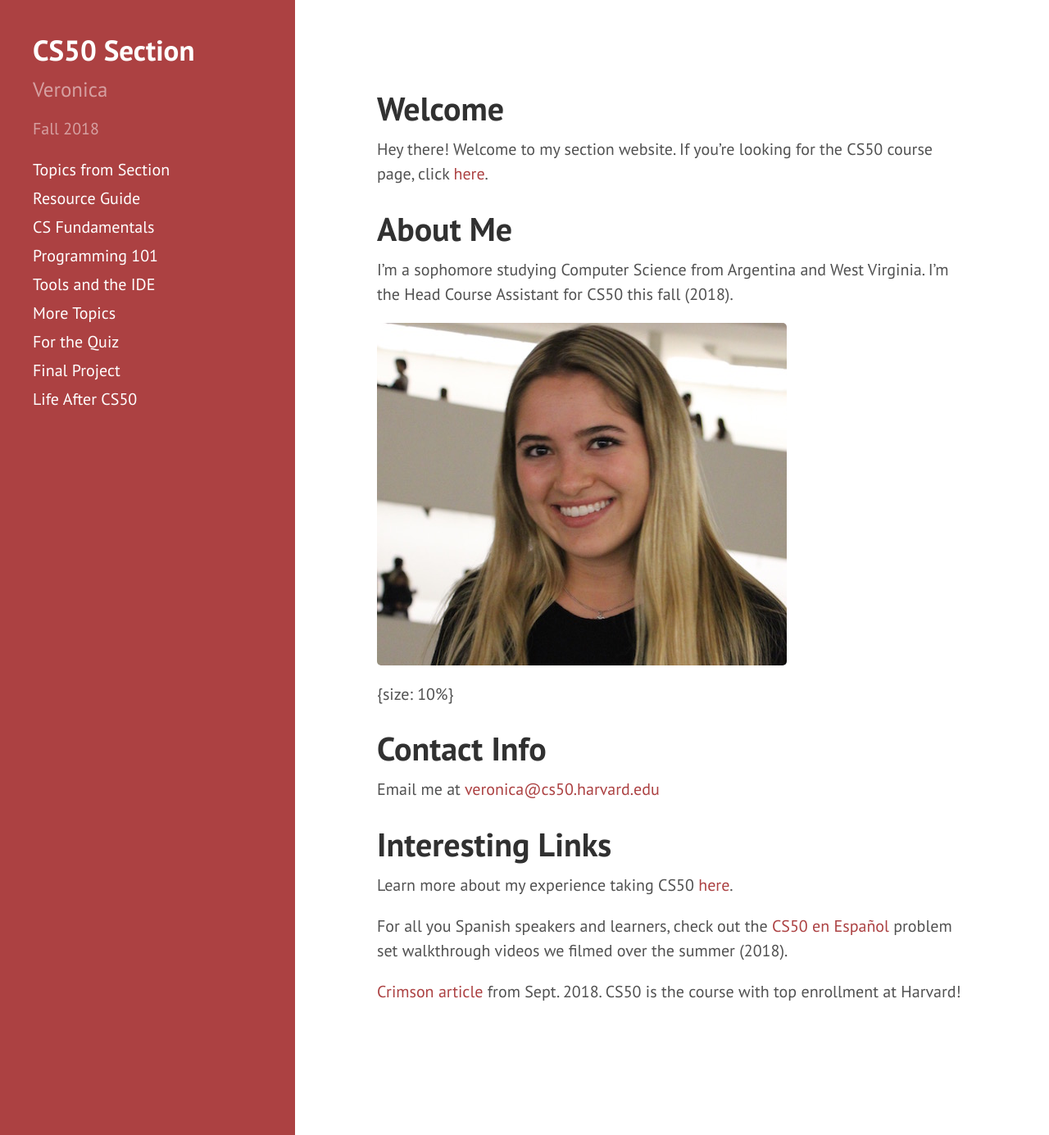
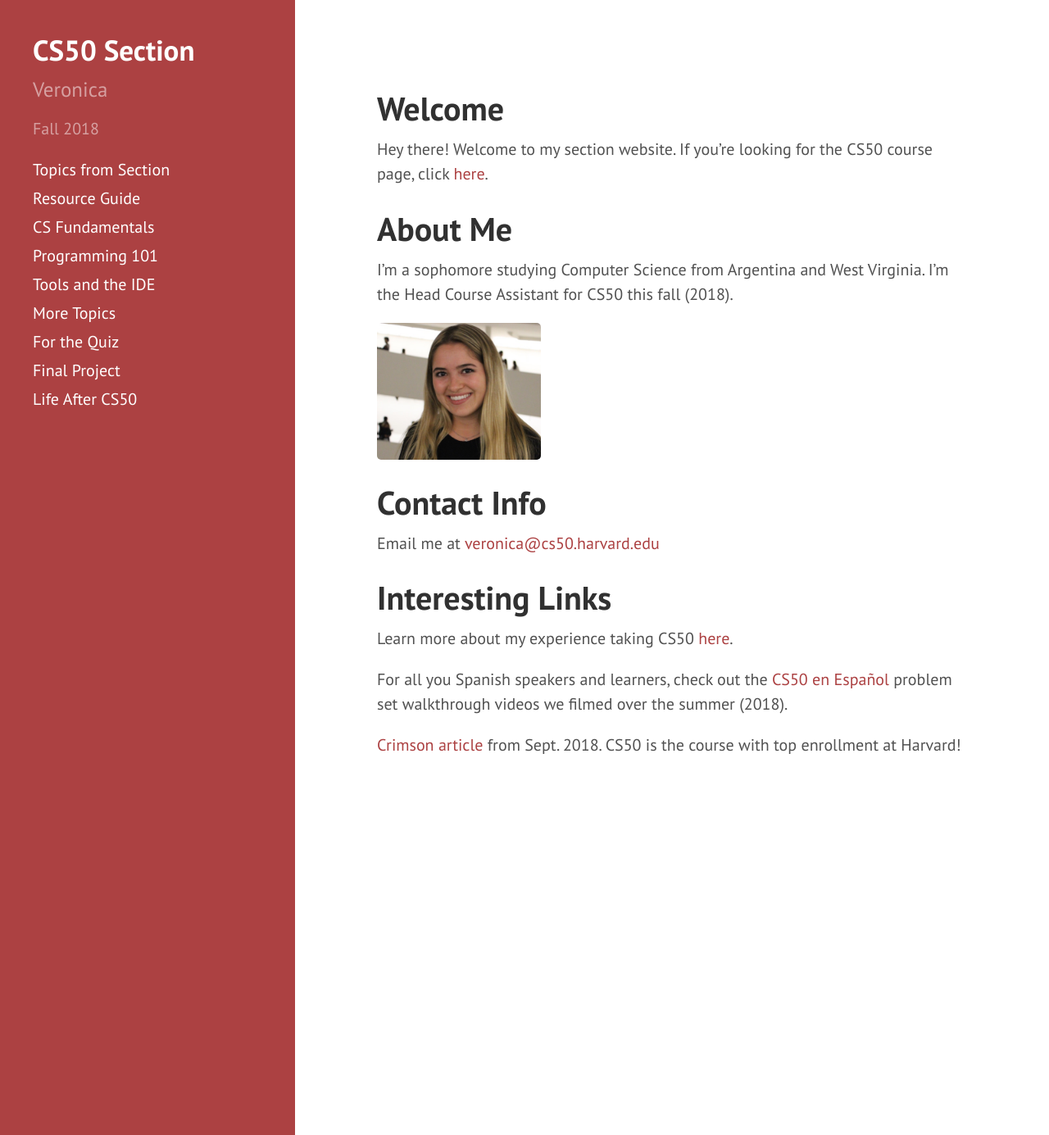
Before and after one commit to veronicanutting/CS50-section, a Jekyll site: the page built from index.md, in a window 1280 px wide and 1385 px high. Shown: the whole window at 82% size. Built offline with Jekyll 4.4.1, drawn with Linux system fonts in a browser that asks for light colours; nearby versions of some CDN libraries; our own code applies the rules of GitHub Pages for plain Markdown files.

Commit message:
just discovered preview

```diff
--- a/index.md
+++ b/index.md
@@ -10,7 +10,7 @@ Hey there! Welcome to my section website. If you're looking for the CS50 course
 
 I'm a sophomore studying Computer Science from Argentina and West Virginia. I'm the Head Course Assistant for CS50 this fall (2018).
 
-![My photo](/images/veronica.JPG){size: 10%}
+<img src="/images/veronica.JPG" alt="photo of veronica" width="200"/>
 
 # Contact Info
 
```
